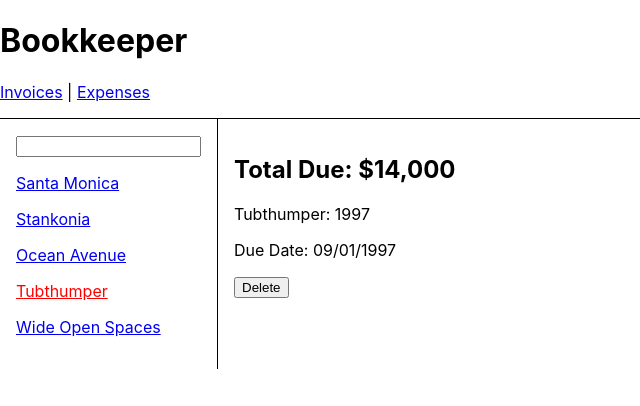
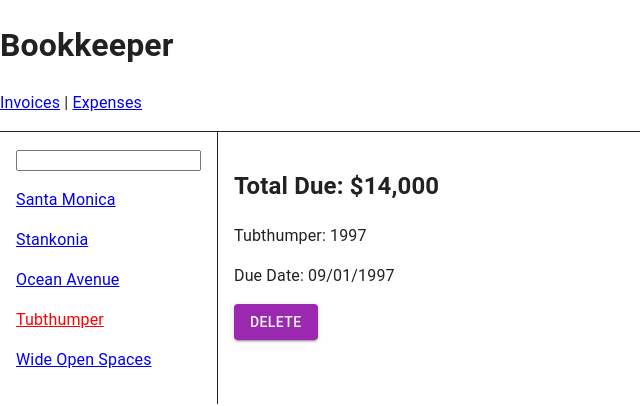
Before and after one commit to deanhiller/reactpatterns-all, a React (Create React App) app in the folder reactpatterns-react/: page /invoices/1997 in a window 1280 px wide. Shown: the top 406 px of the page, without its empty margins (0-640 px from the left). Built offline with nearby package versions, Linux system fonts and the light colour scheme.

Commit message:
MUI is in place but need to install a theme next

```diff
--- a/reactpatterns-react/package.json
+++ b/reactpatterns-react/package.json
@@ -7,6 +7,9 @@
     "npm": ">=8.3.1 <= 8.3.1"
   },
   "dependencies": {
+    "@emotion/react": "11.8.1",
+    "@emotion/styled": "11.8.1",
+    "@mui/material": "5.4.4",
     "@testing-library/jest-dom": "5.16.2",
     "@testing-library/react": "12.1.3",
     "@testing-library/user-event": "13.5.0",
--- a/reactpatterns-react/public/index.html
+++ b/reactpatterns-react/public/index.html
@@ -9,6 +9,9 @@
       name="description"
       content="Web site created using create-react-app"
     />
+
+    <meta name="viewport" content="initial-scale=1, width=device-width" />
+
     <link rel="apple-touch-icon" href="%PUBLIC_URL%/logo192.png" />
     <!--
       manifest.json provides metadata used when your web app is installed on a
--- a/reactpatterns-react/src/index.tsx
+++ b/reactpatterns-react/src/index.tsx
@@ -3,9 +3,11 @@ import ReactDOM from 'react-dom';
 import './index.css';
 import App from './App';
 //import reportWebVitals from './reportWebVitals';
+import CssBaseline from '@mui/material/CssBaseline';
 
 ReactDOM.render(
   <React.StrictMode>
+      <CssBaseline/>
       <App />
   </React.StrictMode>,
   document.getElementById('root')
--- a/reactpatterns-react/src/routes/invoice.tsx
+++ b/reactpatterns-react/src/routes/invoice.tsx
@@ -1,5 +1,6 @@
 import {useLocation, useNavigate, useParams} from "react-router-dom";
 import {deleteInvoice, getInvoice, Invoice} from "../data";
+import Button from '@mui/material/Button';
 
 export default function ViewInvoice() {
     let navigate = useNavigate();
@@ -17,14 +18,15 @@ export default function ViewInvoice() {
                 </p>
                 <p>Due Date: {invoice.due}</p>
                 <p>
-                    <button
+
+                    <Button variant="contained" color="secondary"
                         onClick={() => {
                             deleteInvoice(id);
                             navigate("/invoices" + location.search);
                         }}
                     >
                         Delete
-                    </button>
+                    </Button>
                 </p>
             </main>
         );
```
Also changed, not shown: reactpatterns-react/src/index.html (+12 -1 lines), 1 other file (tests, documents, lock files or other folders).
